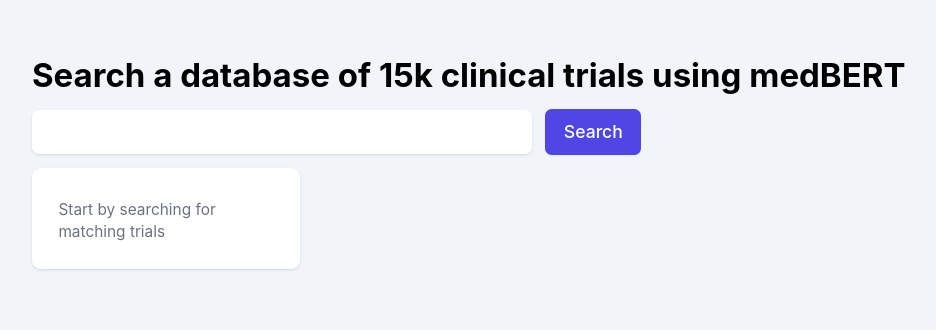
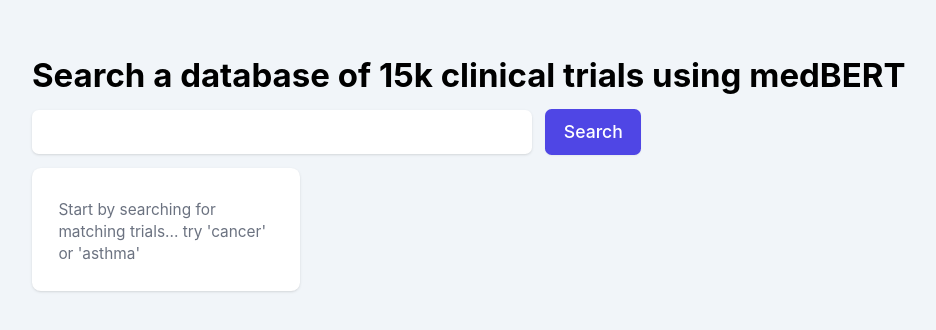
Before and after one commit to zachblume/machine-learning-recommendation-engine-demo, a Next.js app in the folder app/: page / in a window 1280 px wide. Shown: the top 330 px of the page, without its empty margins (32-968 px from the left). Built offline with nearby package versions, Linux system fonts and the light colour scheme.

Commit message:
suggestion

```diff
--- a/app/pages/index.js
+++ b/app/pages/index.js
@@ -8,7 +8,7 @@
 export default function Home() {
   const [query, setQuery] = useState("");
   const [results, setResults] = useState([
-    "Start by searching for matching trials",
+    "Start by searching for matching trials... try 'cancer' or 'asthma'",
   ]);
   const [isLoading, setLoading] = useState(false);
 
```
